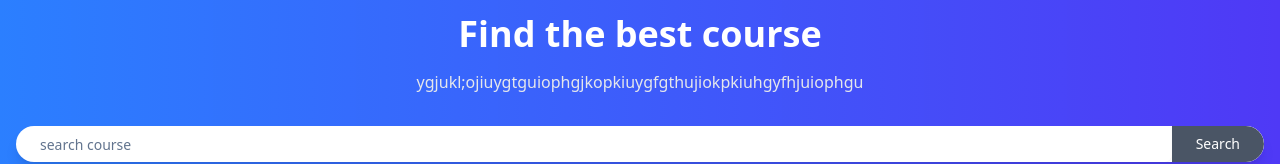
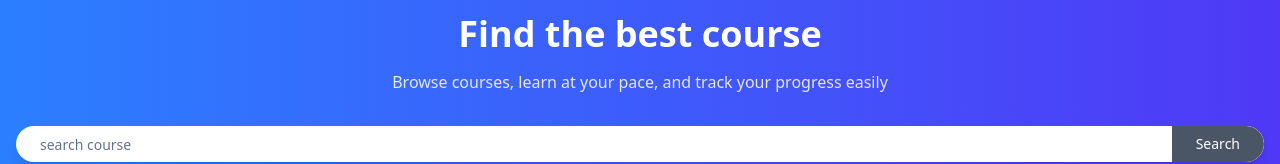
Before and after one commit to Prasun2004/LMS1, a React (Vite) app in the folder client/: page / in a window 1280 px wide. Shown: the part 146-310 px from the top of the page. Built offline with nearby package versions, Linux system fonts and the light colour scheme; no server answers.

Commit message:
small change in style

```diff
--- a/client/src/pages/admin/lectures/CreateLecture.jsx
+++ b/client/src/pages/admin/lectures/CreateLecture.jsx
@@ -27,9 +27,9 @@ export default function CreateLecture() {
          await createLecture({lectureTitle,courseId});
      }
 
-     const gotoquiz =()=>{
-      navigate("addquiz")
-     }
+    //  const gotoquiz =()=>{
+    //   navigate("addquiz")
+    //  }
 
      useEffect(()=>{
         if (isSuccess) {
--- a/client/src/pages/student/HeroSection.jsx
+++ b/client/src/pages/student/HeroSection.jsx
@@ -19,7 +19,7 @@ export default function HeroSection() {
     <div className='bg-gradient-to-r from-blue-500 to bg-indigo-600 dark:from-gray-800 dark:to-gray-900 py-24 px-4 text-center'>
      <div className='max-w 3xl mx-auto'>
        <h1 className='text-white text-4xl font-bold mb-4'>Find the best course</h1>
-       <p className='text-gray-200 dark:text-gray-400 mb-8'>ygjukl;ojiuygtguiophgjkopkiuygfgthujiokpkiuhgyfhjuiophgu</p>
+       <p className='text-gray-200 dark:text-gray-400 mb-8'>Browse courses, learn at your pace, and track your progress easily</p>
        <form onSubmit={searchHandler} className='flex items-center bg-white dark:bg-gray-800 rounded-full shadow-lg overflow-hidden max-w xl mx-auto mb-6'>
         <Input
          type="text"
--- a/client/src/pages/student/SingleCourse.jsx
+++ b/client/src/pages/student/SingleCourse.jsx
@@ -30,7 +30,7 @@ export default function SingleCourse({course}) {
         </Badge>
         </div>
         <div className='text-lg font-bold'>
-            <span>${course.coursePrice}</span>
+            <span>₹{course.coursePrice}</span>
         </div>
       </CardContent>
     </Card>
```
